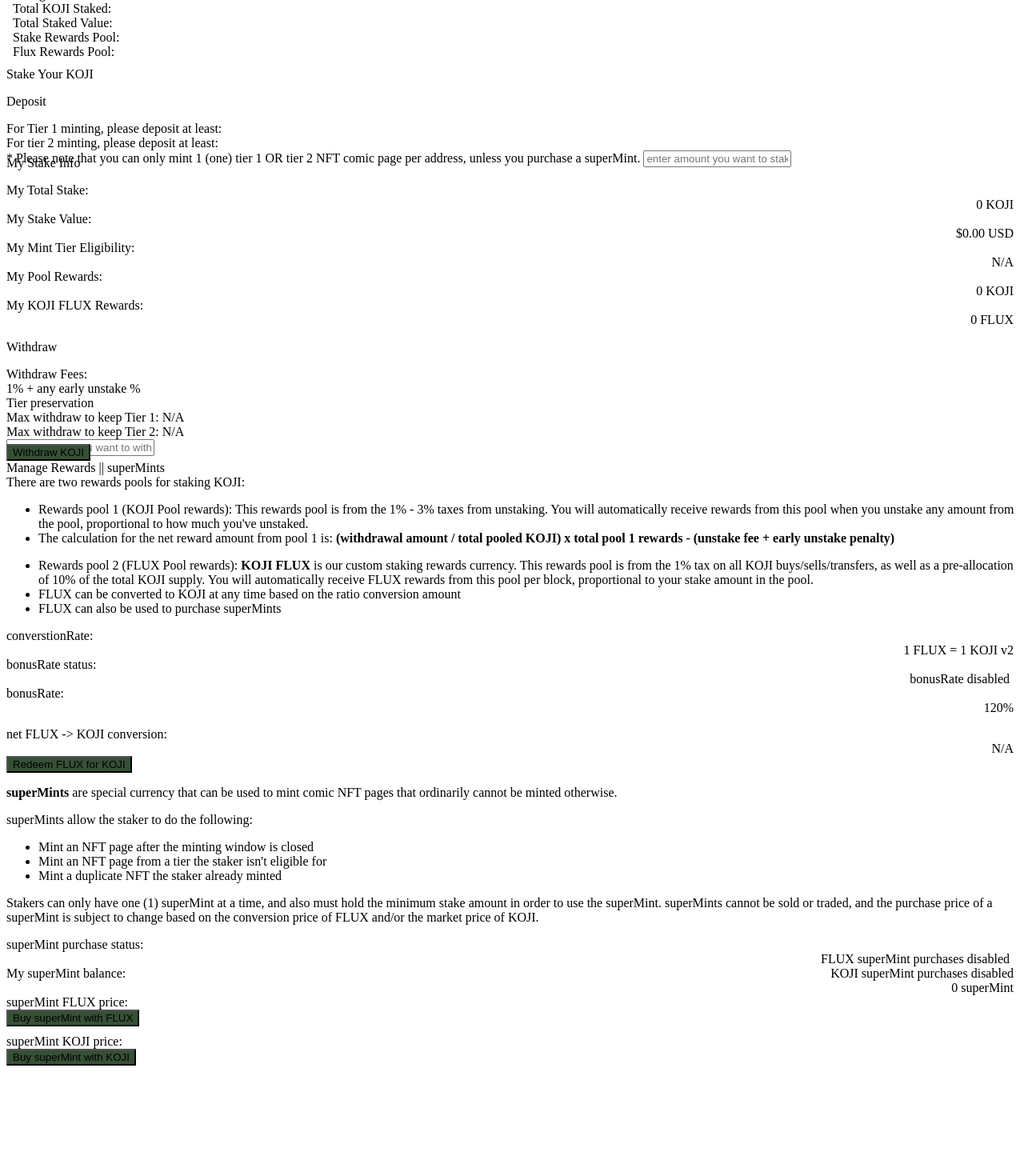
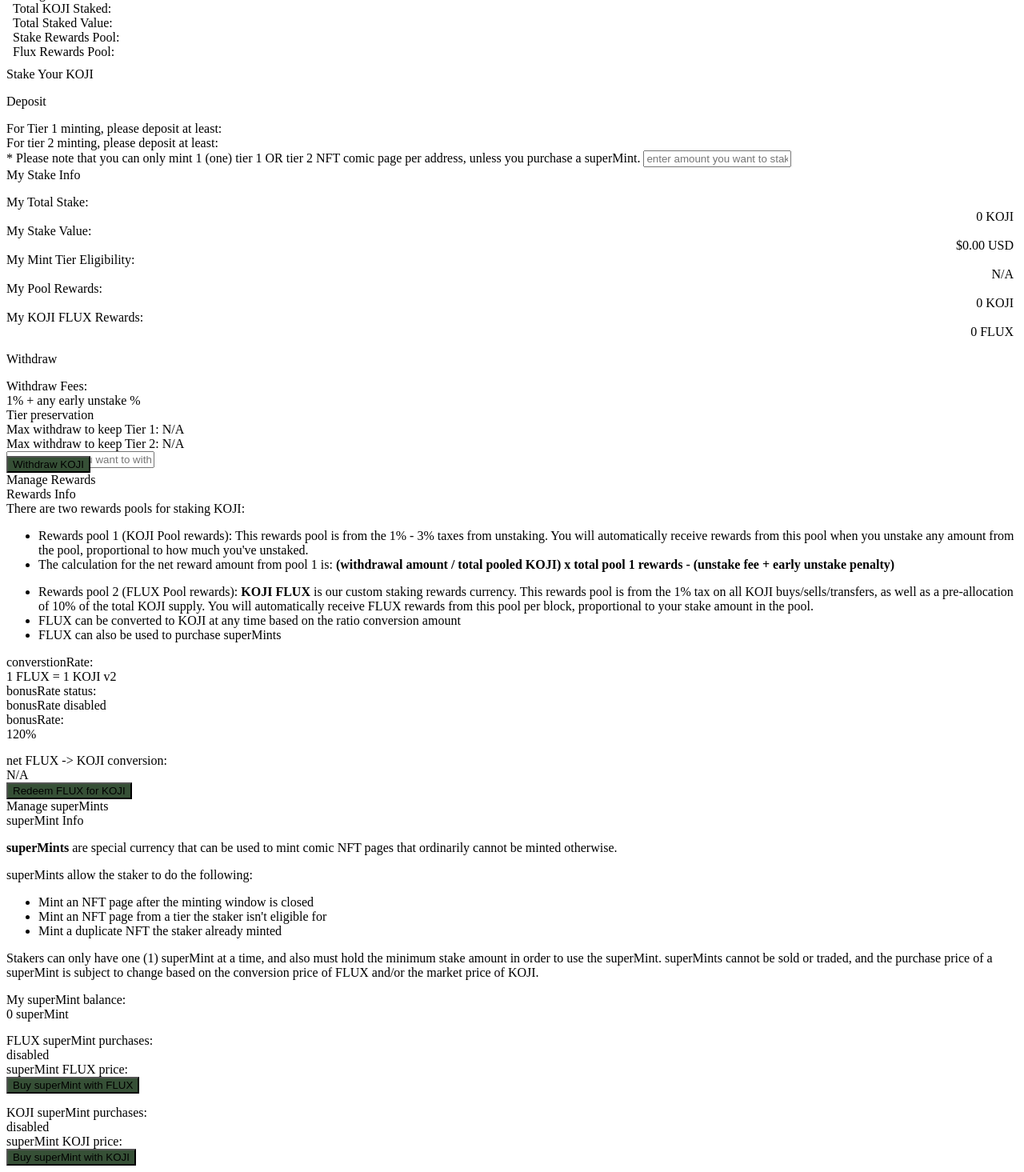
Before and after one commit to nodezy/kojiearth, a PHP site: page /tab-staking.php in a window 1280 px wide. Shown: the part 1455-2920 px from the top of the page at 80% size. Before the commit the page ends 2787 px from the top, so only its background shows below. Run offline with PHP 8.4, Linux system fonts and the light colour scheme.

Commit message:
Update tab-staking.php

```diff
--- a/Staking/frontend/tab-staking.php
+++ b/Staking/frontend/tab-staking.php
@@ -1,8 +1,11 @@
 
                       <div class="ui-wrapper ui-toggle toggle-active" id="staking-info-wrapper">
 
-                         <span class="ui-title clearfix"><i class="far fa-book-open"></i><span>Stake KOJI to mint our NFTs</span>
-                            <a onclick="toggleinfo();"><span class="toggle-icon"><i class="fas fa-chevron-down"></i></span></span></a>
+                         <span class="ui-title clearfix"><i class="far fa-book-open"></i>
+                            <span>Stake KOJI to mint our NFTs</span>
+                            <a onclick="toggleinfo();">
+                              <span class="toggle-icon"><i class="fas fa-chevron-down"></i></span>
+                            </a>
                         </span>
 
 
@@ -115,7 +118,7 @@
 
                               <div class="ui-col">
                                   <div class="ui-box">
-                                      <i class="fas fa-sack-dollar"></i>&nbsp;&nbsp;<span>Total Staked Value:</span>
+                                      <i class="fas fa-money-bill"></i>&nbsp;&nbsp;<span>Total Staked Value:</span>
                                       <div class="data-row clearfix">
                                           <div class="value" style="width:100%;text-align: center">
                                               <span id="total-staked-usd"></span>
@@ -148,7 +151,7 @@
 
                           </div><!-- .ui-row -->
 
-                          <span class="ui-title"><i class="far fa-pennant"></i>Stake Your KOJI</span>
+                          <span class="ui-title"><i class="far fa-piggy-bank"></i>Stake Your KOJI</span>
 
                           <div class="ui-row col-3">
 
@@ -175,7 +178,7 @@
                                       <input class="mt20 mb20" type="text" id="stakeDeposit" name="deposit"
                                           placeholder="enter amount you want to stake">
 
-                                      <span class="ui-note" style="color:red;display:block;margin-top:-30px"
+                                      <span class="ui-note" style="color:red;display:block;margin-top:-15px"
                                           id="depositalert"></span>
 
 
@@ -269,14 +272,23 @@
 
                       <!-- UI row with 2 column ------------------------------------------------------------>
 
-                      <div class="ui-wrapper">
+                      <div class="ui-wrapper ui-toggle">
 
-                          <span class="ui-title"><i class="far fa-piggy-bank"></i>Manage Rewards || superMints</span>
+                          <span class="ui-title"><i class="far fa-sack-dollar"></i>Manage Rewards</span>
 
-                          <div class="ui-row col-2">
+                          <div class="ui-row col-1">
 
                               <div class="ui-col">
                                   <div class="ui-box">
+
+                                    <span class="ui-title clearfix">
+                                      <span>Rewards Info</span>
+                                      <a onclick="toggleinfo();">
+                                        <span class="toggle-icon"><i class="fas fa-chevron-down"></i></span>
+                                      </a>
+                                  </span>
+
+                                    <div class="ui-toggleable clearfix">
                                       <span>There are two rewards pools for staking KOJI:</span>
                                         <ul>
                                             <li>Rewards pool 1 (KOJI Pool rewards): This rewards pool is from the 1% - 3% taxes from unstaking. You will automatically receive rewards from this pool when you unstake any amount from the pool, proportional to how much you've unstaked.</li>
@@ -287,25 +299,25 @@
                                             <li>FLUX can be converted to KOJI at any time based on the ratio conversion amount</li>
                                             <li>FLUX can also be used to purchase superMints</li>
                                         </ul>
-
+                                      </div>
                                       <div class="data-row clearfix">
                                             <div class="title">converstionRate: <span class="tooltip conversion" data-tooltip="converstionRate: used to adjust the FLUX -> KOJI conversion amount to balance the FLUX rewards pool. Can be used in conjunction with bonusRate below."><i class="icon-question-circle"></i></span></div>
-                                          <div class="value right" id="supermint-balance">1 FLUX = 1 KOJI v2</div>
+                                          <div class="value " id="supermint-balance">1 FLUX = 1 KOJI v2</div>
                                       </div>
 
                                       <div class="data-row clearfix">
                                           <div class="title">bonusRate status: <span class="tooltip bonus" data-tooltip="bonusRate: used to adjust rewards for new stakers who could receive less FLUX if the price of KOJI increases. New stakers would receive less FLUX because if the price of KOJI increases, they are required to stake less KOJI and would thus receive less FLUX. This variable helps offset that."><i class="icon-question-circle"></i></span></div>
 
-                                          <div class="value right" id="bonusrate-enabled" style="display:none">bonusRate enabled <div class="dot-container"
+                                          <div class="value " id="bonusrate-enabled" style="display:none">bonusRate enabled <div class="dot-container"
                                                   style="display: inline;">
                                                   <div class="dot green"
-                                                      style="float:right;display:inline-block;margin: 5px 0 10px 5px;">
+                                                      style="float:;display:inline-block;margin: 5px 0 0px 5px;">
                                                   </div>
                                               </div>
                                           </div>
-                                          <div class="value right" id="bonusrate-disabled">bonusRate disabled <div class="dot-container" style="display: inline;">
+                                          <div class="value " id="bonusrate-disabled">bonusRate disabled <div class="dot-container" style="display: inline;">
                                                   <div class="dot red"
-                                                      style="float:right;display:inline-block;margin: 5px 0 10px 5px;">
+                                                      style="float:;display:inline-block;margin: 5px 0 0px 5px;">
                                                   </div>
                                               </div>
                                           </div>
@@ -313,24 +325,42 @@
 
                                       <div class="data-row clearfix">
                                           <div class="title">bonusRate: </div>
-                                          <div class="value right" id="bonusrate">120%</div>
+                                          <div class="value " id="bonusrate">120%</div>
                                       </div>
 
                                       <div class="data-row clearfix" style="margin-top:15px">
                                           <div class="title">net FLUX -> KOJI conversion: </div>
-                                          <div class="value right" id="netrate">N/A</div>
+                                          <div class="value " id="netrate">N/A</div>
                                       </div>
 
-                                      <button type="button" class="btn btn-sep mt20" style="background-color:#365036">
+                                      <button type="button" class="btn btn-sep" style="background-color:#365036; margin-top:0px !important">
                                           <div><i class="icon-external-link"></i></div>
                                           <span>Redeem FLUX for KOJI</span>
                                       </button>
                                   </div>
                               </div>
 
+                          </div><!-- .ui-row -->
+
+                      </div><!-- .ui-wrapper -->
+
+                       <div class="ui-wrapper ui-toggle">
+
+                          <span class="ui-title"><i class="far fa-file-plus"></i>Manage superMints</span>
+
+                          <div class="ui-row col-1">
+
                               <div class="ui-col">
                                   <div class="ui-box">
 
+                                    <span class="ui-title clearfix">
+                                      <span>superMint Info</span>
+                                      <a onclick="toggleinfo();">
+                                        <span class="toggle-icon"><i class="fas fa-chevron-down"></i></span>
+                                      </a>
+                                  </span>
+
+                                    <div class="ui-toggleable clearfix">
                                       <p><strong>superMints</strong> are special currency that can be used to mint comic
                                           NFT pages that ordinarily cannot be minted otherwise.</p>
                                       <span>superMints allow the staker to do the following:</span>
@@ -343,66 +373,67 @@
                                           minimum stake amount in order to use the superMint. superMints cannot be sold
                                           or traded, and the purchase price of a superMint is subject to change based on
                                           the conversion price of FLUX and/or the market price of KOJI.</p>
+                                    </div>
 
                                       <div class="data-row clearfix">
-                                          <div class="title">superMint purchase status: </div>
+                                          <div class="title">My superMint balance: </div>
+                                          <div class="value " id="supermint-balance">0 superMint</div>
+                                      </div>
+                                      <div class="data-row clearfix" style="margin-top:15px !important">
+                                          <div class="title">FLUX superMint purchases: </div>
 
-                                          <div class="value right" id="supermint-flux-enabled" style="display:none">FLUX
-                                              superMint purchases enabled <div class="dot-container"
+                                          <div class="value " id="supermint-flux-enabled" style="display:none">enabled
+                                            <div class="dot-container"
                                                   style="display: inline;">
                                                   <div class="dot green"
-                                                      style="float:right;display:inline-block;margin: 5px 0 10px 5px;">
+                                                      style="float:;display:inline-block;margin: 5px 0 0px 5px;">
                                                   </div>
                                               </div>
                                           </div>
-                                          <div class="value right" id="supermint-flux-disabled">FLUX superMint purchases
-                                              disabled <div class="dot-container" style="display: inline;">
+                                          <div class="value " id="supermint-flux-disabled">disabled
+                                            <div class="dot-container" style="display: inline;">
                                                   <div class="dot red"
-                                                      style="float:right;display:inline-block;margin: 5px 0 10px 5px;">
-                                                  </div>
-                                              </div>
-                                          </div>
-                                          <div class="value right" id="supermint-koji-enabled"
-                                              style="display:none;float:right;">KOJI superMint purchases enabled <div
-                                                  class="dot-container" style="display: inline;">
-                                                  <div class="dot green"
-                                                      style="float:right;display:inline-block;margin: 5px -5px 10px 5px;">
-                                                  </div>
-                                              </div>
-                                          </div>
-                                          <div class="value right" id="supermint-koji-disabled" style="float:right;">
-                                              KOJI superMint purchases disabled <div class="dot-container"
-                                                  style="display: inline;">
-                                                  <div class="dot red"
-                                                      style="float:right;display:inline-block;margin: 5px -5px 10px 5px;">
+                                                      style="float:;display:inline-block;margin: 5px 0px 0px 5px;">
                                                   </div>
                                               </div>
                                           </div>
                                       </div>
-
                                       <div class="data-row clearfix">
-                                          <div class="title">My superMint balance: </div>
-                                          <div class="value right" id="supermint-balance">0 superMint</div>
+                                          <div class="title">superMint FLUX price: </div>
+                                          <div class="value " id="flux-supermint-price"></div>
                                       </div>
 
-                                      <div class="data-row clearfix">
-                                          <div class="title">superMint FLUX price: </div>
-                                          <div class="value right" id="flux-supermint-price"></div>
-                                      </div>
-
-                                      <button type="button" class="btn btn-sep mt20 mb40" id="btn-supermint-flux"
-                                          style="background-color:#365036">
+                                      <button type="button" class="btn btn-sep" id="btn-supermint-flux"
+                                          style="background-color:#365036;margin-top:0px !important">
                                           <div><i class="fas fa-chart-network"></i></div>
                                           <span>Buy superMint with FLUX</span>
                                       </button>
-
-                                      <div class="data-row clearfix" style="margin-top:10px">
+                                      <div class="data-row clearfix" style="margin-top:15px !important">
+                                          <div class="title">KOJI superMint purchases: </div>
+                                          <div class="value " id="supermint-koji-enabled"
+                                              style="display:none;">enabled
+                                              <div class="dot-container" style="display: inline;">
+                                                  <div class="dot green"
+                                                      style="float:;display:inline-block;margin: 5px 0px 0px 5px;">
+                                                  </div>
+                                              </div>
+                                          </div>
+                                          <div class="value " id="supermint-koji-disabled">disabled
+                                            <div class="dot-container"
+                                                  style="display: inline;float:right;margin-right:5px">
+                                                  <div class="dot red"
+                                                      style="float:;display:inline-block;margin: 5px 0px 0px 5px;">
+                                                  </div>
+                                              </div>
+                                          </div>
+                                      </div>
+                                      <div class="data-row clearfix" >
                                           <div class="title">superMint KOJI price: </div>
-                                          <div class="value right" id="koji-supermint-price"></div>
+                                          <div class="value " id="koji-supermint-price"></div>
                                       </div>
 
-                                      <button type="button" class="btn btn-sep mt20" id="btn-supermint-koji"
-                                          style="background-color:#365036">
+                                      <button type="button" class="btn btn-sep" id="btn-supermint-koji"
+                                          style="background-color:#365036; margin-top:0px !important">
                                           <div><i class="fas fa-mask"></i></div>
                                           <span>Buy superMint with KOJI</span>
                                       </button>
@@ -410,6 +441,7 @@
                                   </div>
                               </div>
 
+
                           </div><!-- .ui-row -->
 
                       </div><!-- .ui-wrapper -->
```
Lines whose indentation alone changed are shown as unchanged.
